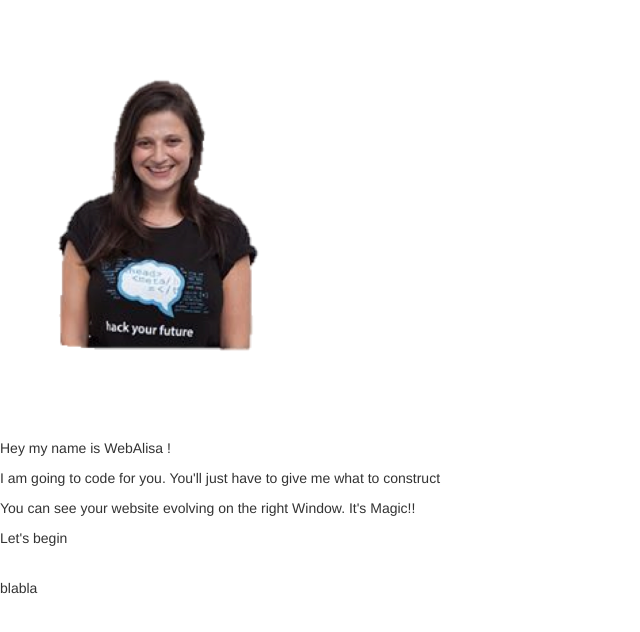
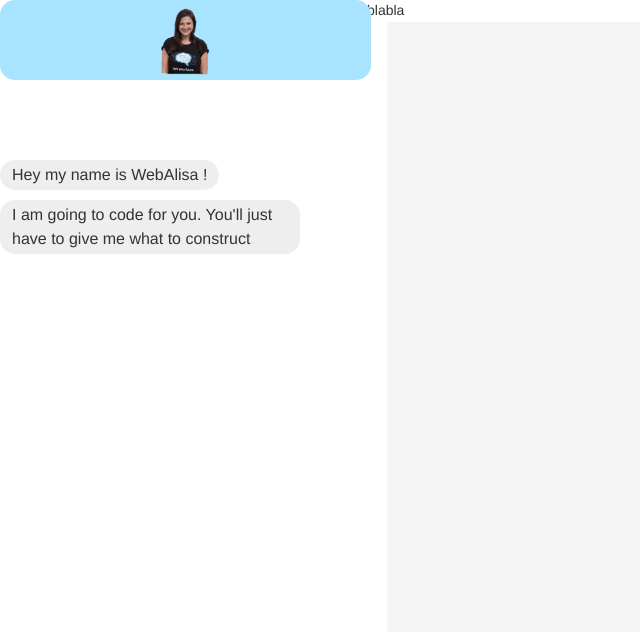
Before and after one commit to shlomo-maghen/webdev-chatbot, a plain HTML site: page templates/index.html in a window 1280 px wide. Shown: the whole page, without its empty margins (0-640 px from the left). Drawn offline with Linux system fonts and the light colour scheme; files whose address does not match are found by name.

Commit message:
Update index.html

```diff
--- a/templates/index.html
+++ b/templates/index.html
@@ -6,7 +6,7 @@
     <title>WebaLisa</title>
     <script src="main.js"></script>
     <link href="css/bootstrap.min.css" rel="stylesheet">
-    <link href="main.css" rel="stylesheet">
+    <link href="css/main.css" rel="stylesheet">
     <link rel="shortcut icon" href="images/logo/logoAlisaFinal.png">
 
 </head>
```
